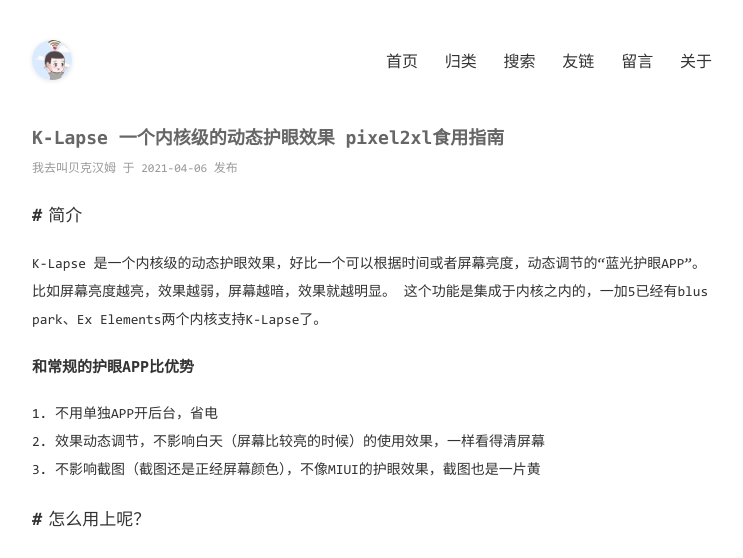
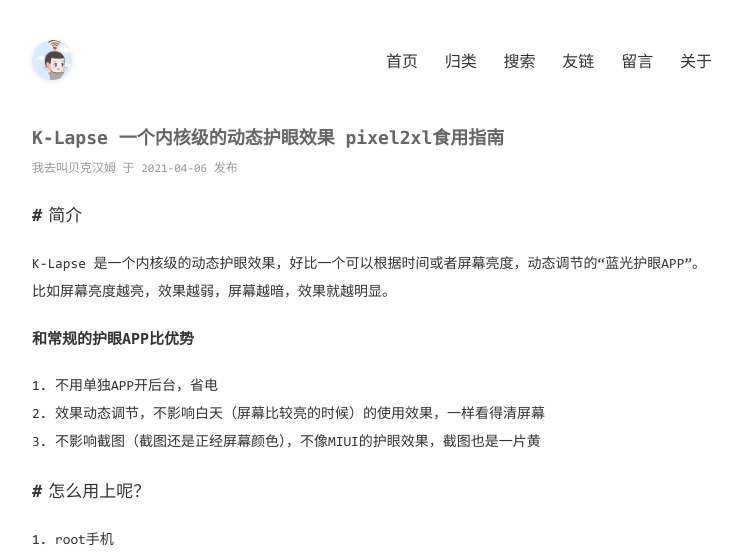
Before and after one commit to bbing17/bbing17.github.io, a Jekyll site: the page built from _posts/2021-04-06-K-Lapse 一个内核级的动态护眼效果 pixel2xl食用指南.md, in a window 1280 px wide. Shown: the top 558 px of the page, without its empty margins (268-1011 px from the left). Built offline with Jekyll 4.4.1, drawn with Linux system fonts in a browser that asks for light colours; comment, search, counter and statistics services are not loaded.

Commit message:
Update 2021-04-06-K-Lapse 一个内核级的动态护眼效果 pixel2xl食用指南.md

```diff
--- a/_posts/2021-04-06-K-Lapse 一个内核级的动态护眼效果 pixel2xl食用指南.md
+++ b/_posts/2021-04-06-K-Lapse 一个内核级的动态护眼效果 pixel2xl食用指南.md
@@ -6,7 +6,6 @@ categories: [玩机]
 
 ## 简介
 K-Lapse 是一个内核级的动态护眼效果，好比一个可以根据时间或者屏幕亮度，动态调节的“蓝光护眼APP”。比如屏幕亮度越亮，效果越弱，屏幕越暗，效果就越明显。
-这个功能是集成于内核之内的，一加5已经有bluspark、Ex Elements两个内核支持K-Lapse了。
 
 ### 和常规的护眼APP比优势
 1. 不用单独APP开后台，省电
```
